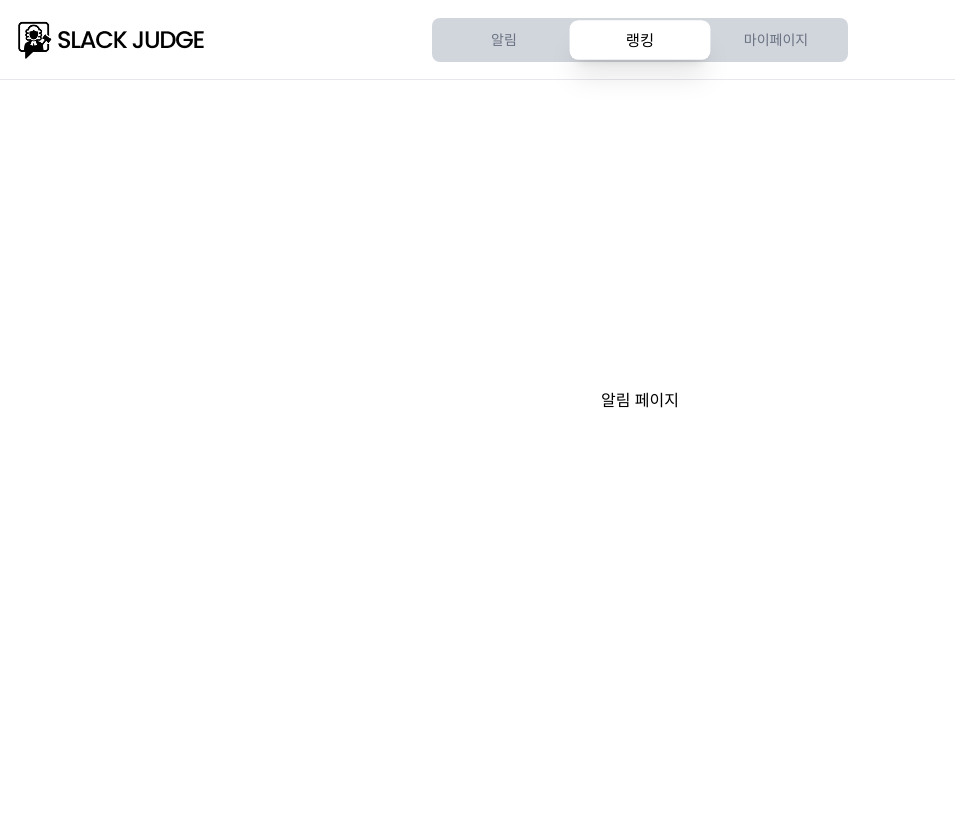
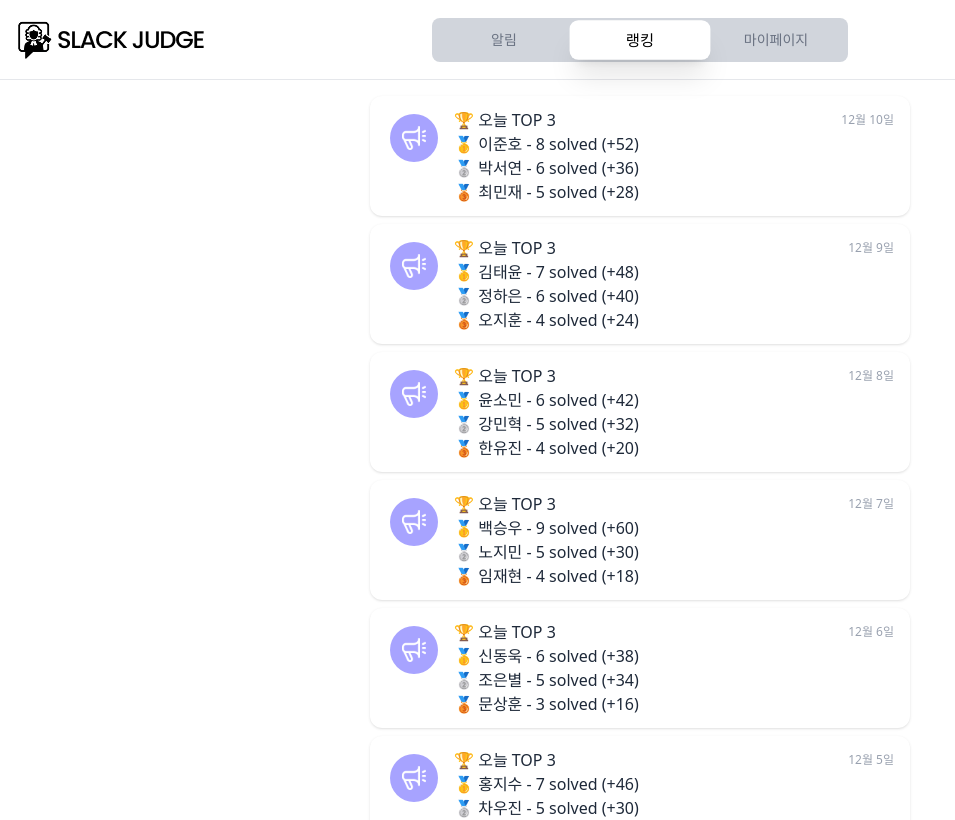
Before and after one commit to slackjudge/frontend, a React (Vite) app: page /main/notification in a window 1280 px wide. Shown: the top 820 px of the page, without its empty margins (0-955 px from the left). Built offline with nearby package versions, Linux system fonts and the light colour scheme; no server answers.

Commit message:
feat/#27 알림 페이지 UI 구현 및 더미 데이터 추가

```diff
--- /dev/null
+++ b/src/components/notification/NotificationItem.tsx
@@ -0,0 +1,34 @@
+import speakerIcon from '@/assets/icons/icon_speaker.svg';
+
+interface NotificationItemProps {
+    id: number;
+    message: string;
+    date: string;
+}
+
+export default function NotificationItem({id, message, date} : NotificationItemProps) {
+    return (
+        <li className="w-[540px] bg-white rounded-xl px-4 py-3 shadow-sm">
+            <div className="flex items-start gap-3">
+                {/* 왼쪽: 아이콘 */}
+                <div className="w-[56px] h-[56px] flex items-center justify-center shrink-0 pt-1">
+                    <img
+                        src={speakerIcon}
+                        alt="알림"
+                        className="w-[48px] h-[48px]"
+                    />
+                </div>
+
+                {/* 가운데: 메시지 */}
+                <div className="flex-1 text-base text-gray-800 whitespace-pre-line">
+                    {message}
+                </div>
+
+                {/* 오른쪽: 날짜 */}
+                <div className="text-xs text-gray-400 shrink-0 whitespace-nowrap pt-1">
+                    {date}
+                </div>
+            </div>
+        </li>
+    );
+}
--- /dev/null
+++ b/src/components/notification/NotificationList.tsx
@@ -0,0 +1,99 @@
+import NotificationItem from './NotificationItem';
+
+const mockNotifications = [
+    {
+        id: 10,
+        message: `🏆 오늘 TOP 3
+🥇 이준호 - 8 solved (+52)
+🥈 박서연 - 6 solved (+36)
+🥉 최민재 - 5 solved (+28)`,
+        date: '12월 10일',
+    },
+    {
+        id: 9,
+        message: `🏆 오늘 TOP 3
+🥇 김태윤 - 7 solved (+48)
+🥈 정하은 - 6 solved (+40)
+🥉 오지훈 - 4 solved (+24)`,
+        date: '12월 9일',
+    },
+    {
+        id: 8,
+        message: `🏆 오늘 TOP 3
+🥇 윤소민 - 6 solved (+42)
+🥈 강민혁 - 5 solved (+32)
+🥉 한유진 - 4 solved (+20)`,
+        date: '12월 8일',
+    },
+    {
+        id: 7,
+        message: `🏆 오늘 TOP 3
+🥇 백승우 - 9 solved (+60)
+🥈 노지민 - 5 solved (+30)
+🥉 임재현 - 4 solved (+18)`,
+        date: '12월 7일',
+    },
+    {
+        id: 6,
+        message: `🏆 오늘 TOP 3
+🥇 신동욱 - 6 solved (+38)
+🥈 조은별 - 5 solved (+34)
+🥉 문상훈 - 3 solved (+16)`,
+        date: '12월 6일',
+    },
+    {
+        id: 5,
+        message: `🏆 오늘 TOP 3
+🥇 홍지수 - 7 solved (+46)
+🥈 차우진 - 5 solved (+30)
+🥉 배수현 - 4 solved (+22)`,
+        date: '12월 5일',
+    },
+    {
+        id: 4,
+        message: `🏆 오늘 TOP 3
+🥇 서동현 - 6 solved (+40)
+🥈 남가은 - 5 solved (+28)
+🥉 유승민 - 4 solved (+20)`,
+        date: '12월 4일',
+    },
+    {
+        id: 3,
+        message: `🏆 오늘 TOP 3
+🥇 권민석 - 8 solved (+54)
+🥈 김다은 - 5 solved (+30)
+🥉 이현우 - 4 solved (+18)`,
+        date: '12월 3일',
+    },
+    {
+        id: 2,
+        message: `🏆 오늘 TOP 3
+🥇 송지후 - 7 solved (+48)
+🥈 정수빈 - 5 solved (+32)
+🥉 고은찬 - 4 solved (+21)`,
+        date: '12월 2일',
+    },
+    {
+        id: 1,
+        message: `🏆 오늘 TOP 3
+🥇 장민호 - 6 solved (+40)
+🥈 류채원 - 5 solved (+30)
+🥉 김영준 - 4 solved (+20)`,
+        date: '12월 1일',
+    },
+];
+
+export default function NotificationList() {
+    return (
+        <ul className="flex flex-col items-center gap-2">
+            {mockNotifications.map((item) => (
+                <NotificationItem
+                    key={item.id}
+                    id={item.id}
+                    message={item.message}
+                    date={item.date}
+                />
+            ))}
+        </ul>
+    );
+}
--- a/src/pages/NotificationPage.tsx
+++ b/src/pages/NotificationPage.tsx
@@ -1,3 +1,9 @@
+import NotificationList from '@/components/notification/NotificationList';
+
 export default function NotificationPage(){
-    return <text>알림 페이지</text>
+    return (
+        <section className="w-full flex justify-center pt-[16px]">
+            <NotificationList />
+        </section>
+    );
 }
```
